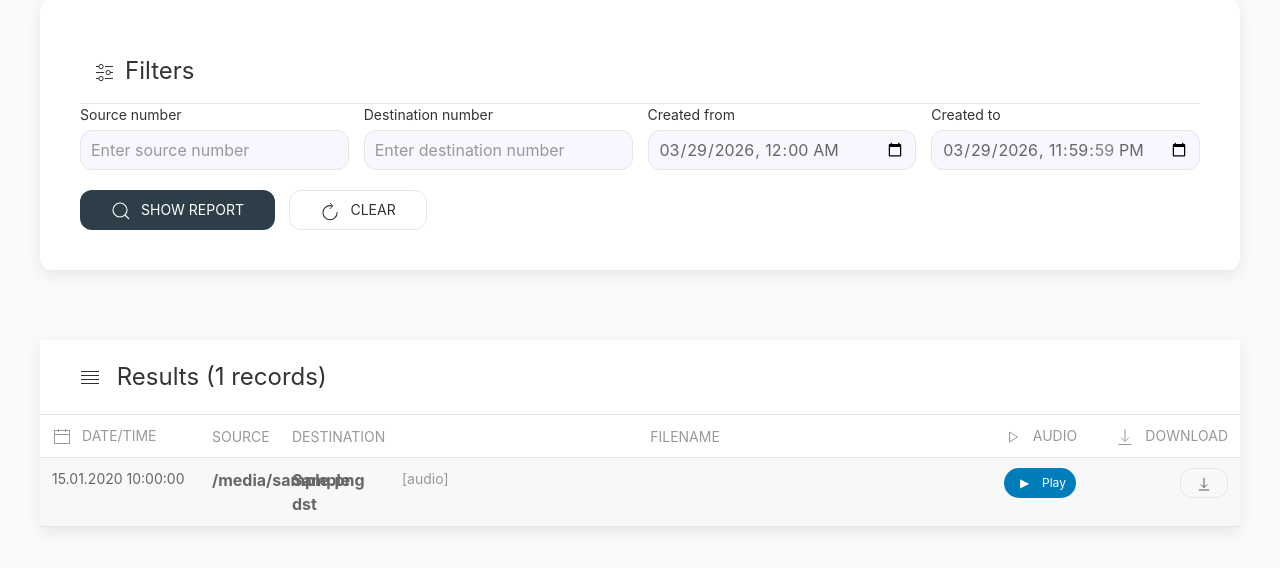
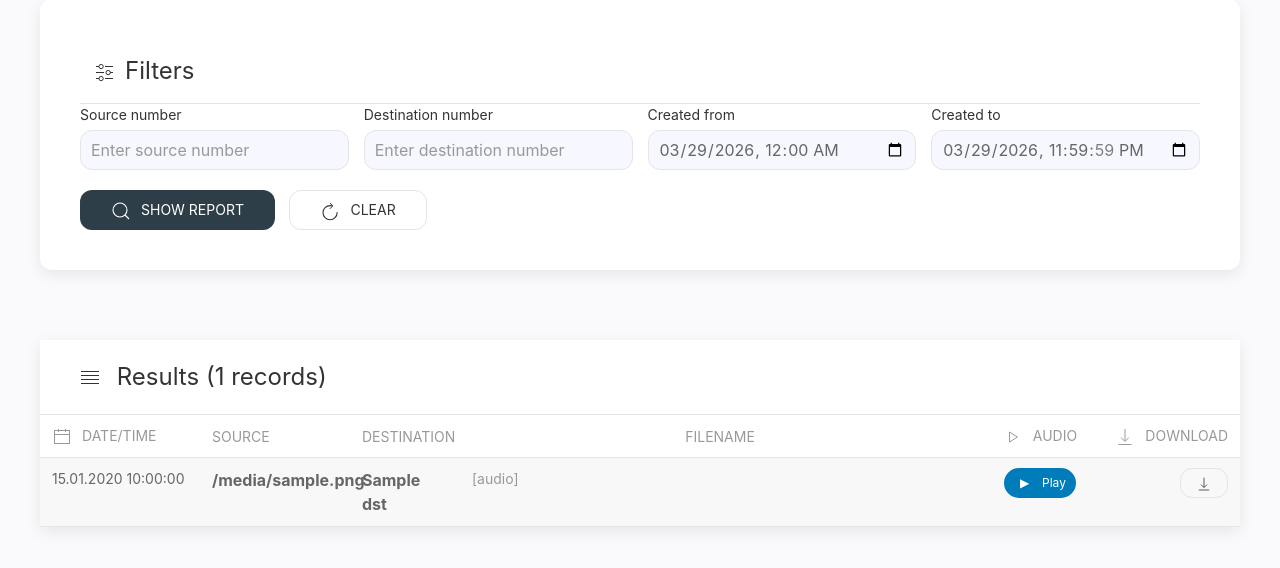
Before and after one commit to radetsky/PearlPBX2, a Django app: template apps/reports/templates/monitor.html in a window 1280 px wide. Shown: the part 179-747 px from the top of the page. Run offline with Django 4.2, Linux system fonts and the light colour scheme; tables that the repository leaves empty hold one stand-in row (values such as "Sample post"); the template is opened without the code that fills it: values that come from a table or form of the project are taken from there, most other values are stand-ins (such as "Sample title", 1, 10 or a date in 2020); parts of the project's set-up code (start-up, migrations or seed data) failed here and were passed over; some libraries are stand-ins or nearby versions.

Commit message:
style of source column in monitor

```diff
--- a/apps/reports/templates/monitor.html
+++ b/apps/reports/templates/monitor.html
@@ -65,7 +65,7 @@
                     <table class="uk-table uk-table-hover uk-table-striped uk-table-small" style="table-layout: fixed; width: 100%;">
                         <colgroup>
                             <col style="width: 160px; min-width: 160px;">
-                            <col style="width: 80px; min-width: 80px;">
+                            <col style="width: 150px; min-width: 150px;">
                             <col style="width: 100px; min-width: 100px;">
                             <col>
                             <col style="width: 120px; min-width: 120px;">
```
